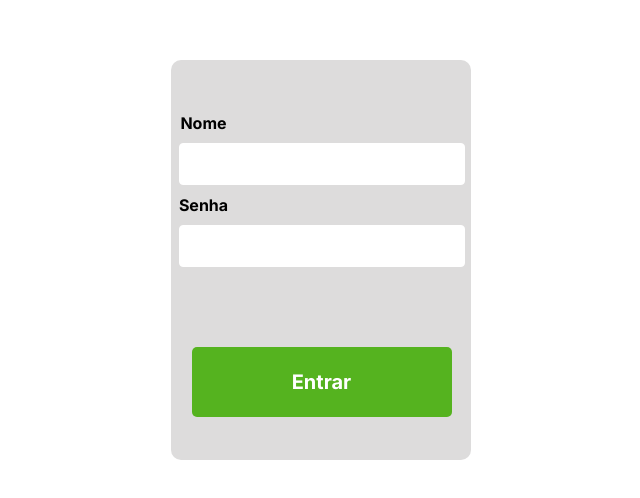
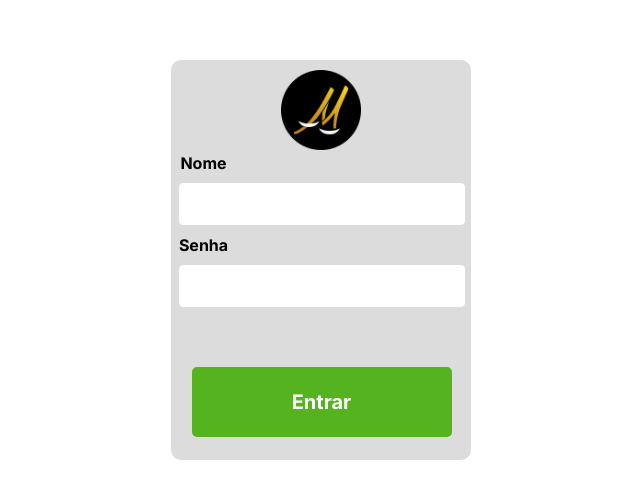
Before and after one commit to Macwdo/Macedo-Azevedo-Front, a React (Create React App) app: page /login in a window 1280 px wide. Shown: the part 140-638 px from the top of the page, without its empty margins (319-959 px from the left). Built offline with nearby package versions, Linux system fonts and the light colour scheme.

Commit message:
imagem e redirecionamento adicionados

```diff
--- a/src/pages/login.jsx
+++ b/src/pages/login.jsx
@@ -1,15 +1,17 @@
-import React from "react"
+import React from "react";
+import imageLogin from "../img/imageLogin.png"
 
 const Login = () => {
     return (
         <body>
         <div className="container">
             <div className='login'>
+            <img className="imageLogin" src={imageLogin} alt="logo"/>
                 <div className='form'>
                     <label className="labelNome">Nome</label>
                     <input className="nome" type='text'/>
                     <label className="labelSenha">Senha</label>
-                    <input className="senha" type="password" />
+                    <input className="senha" type="text" />
                     <button className="btn-enviar"  onClick={pegarDados}>Entrar</button>
                 </div>
             </div>
@@ -24,6 +26,7 @@ const Login = () => {
       var nome = inputNome[0].value
       const token = await get_jwt(nome, senha);
       console.log(token);
+      window.location.href = ("home.jsx")
       }
 
       async function get_jwt(username, password) {
--- a/src/style.scss
+++ b/src/style.scss
@@ -161,6 +161,7 @@ $modal-grey: #D9D9D9;
         margin: auto;
 
         .form{
+            margin-top: 60px;
             display: flex;
             justify-content: center;
             align-items: center;
@@ -180,7 +181,7 @@ $modal-grey: #D9D9D9;
 
         .btn-enviar{
             display: flex;
-            margin-top: 80px;
+            margin-top: 60px;
             margin-left: 14px;
             height: 70px;
             width: 260px;
@@ -221,5 +222,12 @@ $modal-grey: #D9D9D9;
             margin-left: -235px;
             font-weight: bold;
           }
+
+          .imageLogin{
+            width: 80px;
+            height: 80px;
+            margin-top: -300px;
+            position:absolute;
+          }
     }
 }
```
Also changed, not shown: src/img/imageLogin.png (added).
